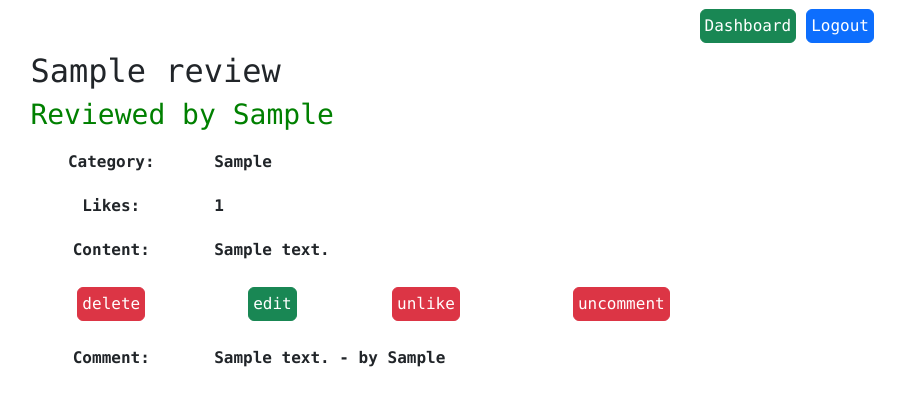
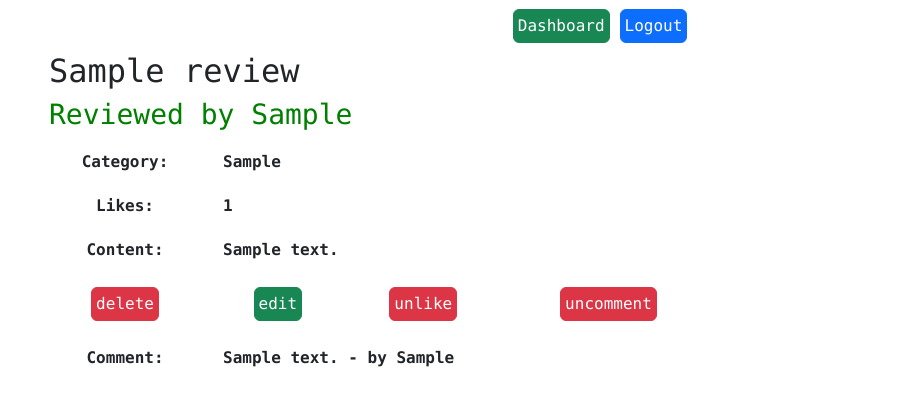
Before and after one commit to dreessen-n/neovim_plugin_reviews, a Flask app: page /review/show/1 in a window 1280 px wide. Shown: the part 213-619 px from the top of the page, without its empty margins (253-1158 px from the left). Run offline with Flask 2, Linux system fonts and the light colour scheme; the visitor is signed in with stand-in values (Sample User, id 1); tables that the repository leaves empty hold one stand-in row (values such as "Sample post").

Commit message:
Adjust width on show

```diff
--- a/flask_app/static/css/style.css
+++ b/flask_app/static/css/style.css
@@ -117,7 +117,7 @@
     display: flex;
     flex-direction: row;
     justify-content: center;
-    max-width: 800px;
+    max-width: 700px;
 }
 
 .show-row {
--- a/flask_app/templates/show.html
+++ b/flask_app/templates/show.html
@@ -14,7 +14,7 @@
             <img id="header-img" src="../../static/img/Neovim-logo_400.png" alt="Neovim Logo">
             <h1 id="header-title">Neovim Plugin Reviews</h1>
         </div>
-        <div class="row">
+        <div class="row col-xs-10 col-md-10">
             <div class="nav">
                 <a class="btn btn-dash btn-success" href="/dashboard">Dashboard</a>
                 <a class="btn btn-dash btn-primary" href="/logout">Logout</a>
```
